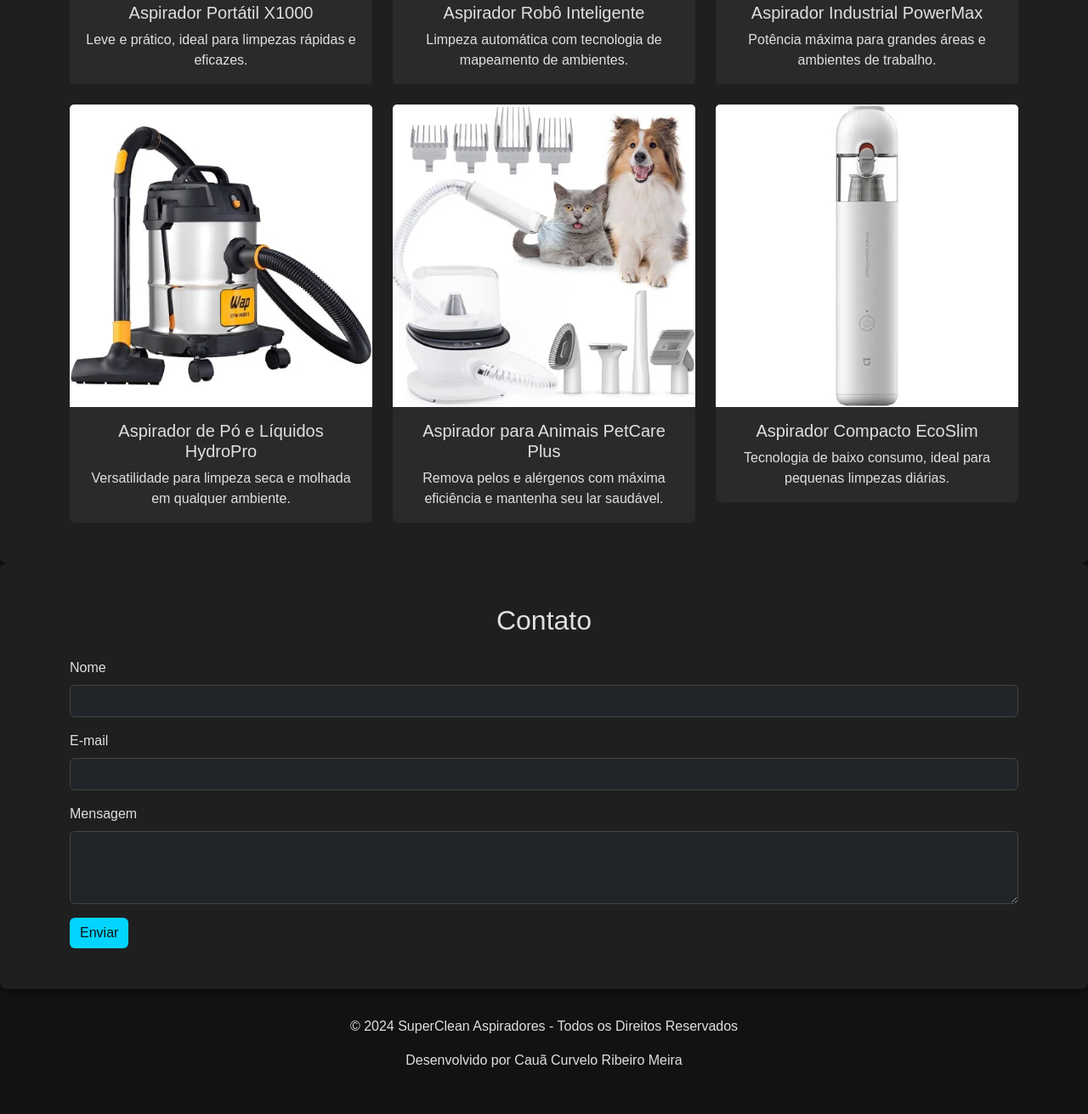
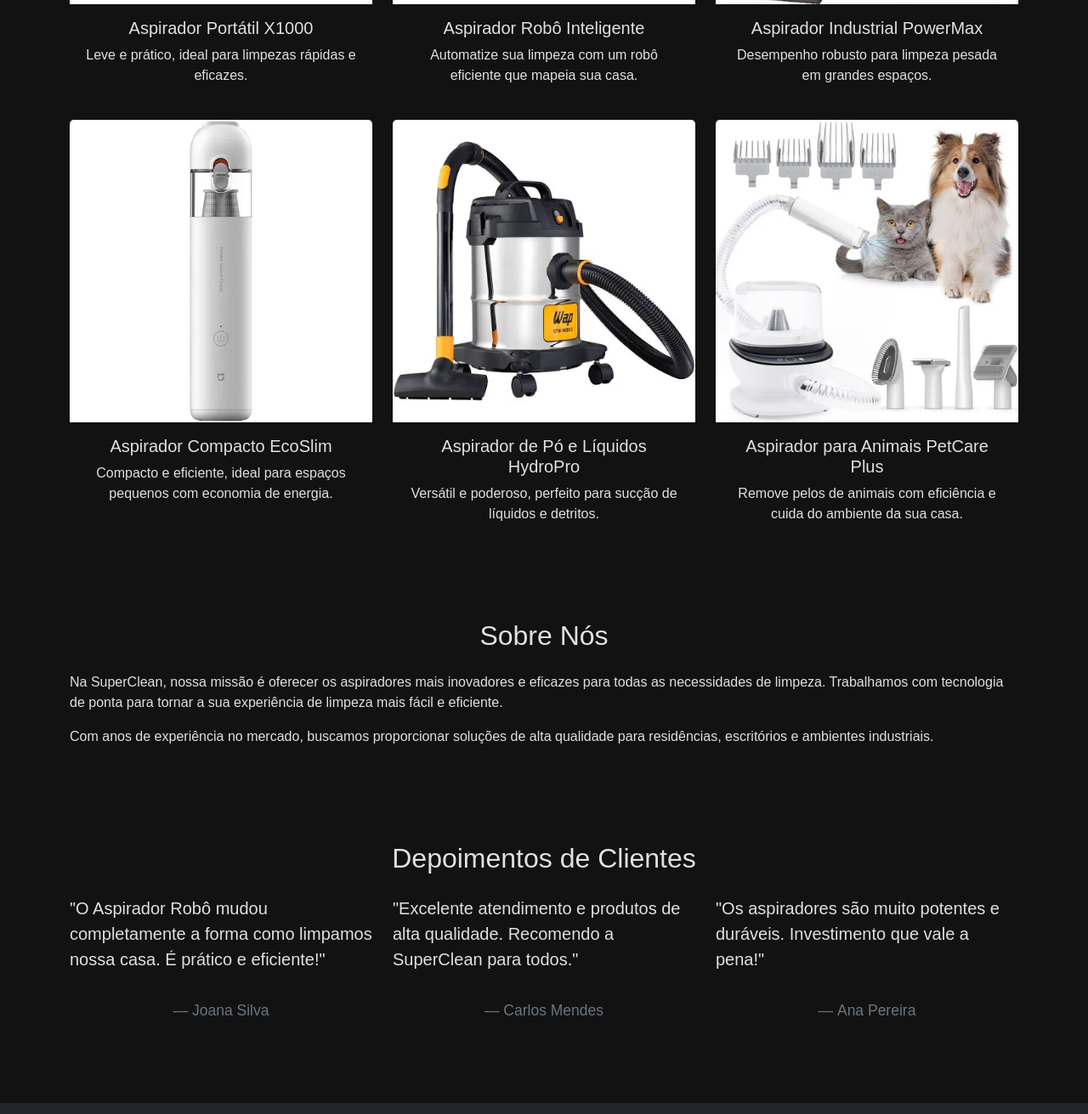
Before and after one commit to CauaCurvelo/Atividade-Front-End, a plain HTML site: page index.html in a window 1280 px wide. Shown: the part 779-2090 px from the top of the page at 85% size. Drawn offline with nearby package versions, Linux system fonts and the light colour scheme.

Commit message:
Ajuste site

```diff
--- a/index.html
+++ b/index.html
@@ -6,84 +6,11 @@
     <meta name="viewport" content="width=device-width, initial-scale=1.0">
     <title>SuperClean Aspiradores</title>
     <link href="https://cdn.jsdelivr.net/npm/bootstrap@5.3.0/dist/css/bootstrap.min.css" rel="stylesheet">
-    <style>
-        body {
-            background-color: #121212;
-            color: #e0e0e0;
-            font-family: Arial, sans-serif;
-        }
-
-        .navbar, .footer {
-            background: linear-gradient(90deg, #1f1f1f, #333);
-        }
-
-        .navbar a, .footer a {
-            color: #e0e0e0;
-            text-decoration: none;
-            transition: color 0.3s;
-        }
-
-        .navbar .nav-link:hover, .footer a:hover {
-            color: #00d4ff;
-        }
-
-        .section-bg-dark {
-            background-color: #1f1f1f;
-            padding: 3rem 1rem;
-            border-radius: 8px;
-            box-shadow: 0px 4px 6px rgba(0, 0, 0, 0.3);
-        }
-
-        .card {
-            background-color: #2a2a2a;
-            color: #e0e0e0;
-            border: none;
-            transition: transform 0.3s, box-shadow 0.3s;
-        }
-
-        .card:hover {
-            transform: scale(1.05);
-            box-shadow: 0px 8px 15px rgba(0, 0, 0, 0.5);
-        }
-
-        .btn-primary {
-            background-color: #00d4ff;
-            color: #121212;
-            border: none;
-            transition: background-color 0.3s;
-        }
-
-        .btn-primary:hover {
-            background-color: #008fb3;
-        }
-
-        .form-control {
-            background-color: #2a2a2a;
-            color: #e0e0e0;
-            border: 1px solid #444;
-        }
-
-        .form-control:focus {
-            border-color: #00d4ff;
-            box-shadow: 0 0 8px rgba(0, 212, 255, 0.6);
-        }
-
-        footer {
-            padding: 2rem 1rem;
-            text-align: center;
-        }
-
-        footer a {
-            color: #b3b3b3;
-        }
-
-        footer a:hover {
-            color: #ffffff;
-        }
-    </style>
+    <link rel="stylesheet" href="style.css">
 </head>
 
-<nav class="navbar navbar-expand-lg navbar-dark">
+<body>
+    <nav class="navbar navbar-expand-lg navbar-dark bg-dark">
         <div class="container">
             <a class="navbar-brand" href="#">SuperClean Aspiradores</a>
             <button class="navbar-toggler" type="button" data-bs-toggle="collapse" data-bs-target="#navbarNav"
@@ -99,6 +26,12 @@
                         <a class="nav-link" href="#produtos">Produtos</a>
                     </li>
                     <li class="nav-item">
+                        <a class="nav-link" href="#sobre">Sobre Nós</a>
+                    </li>
+                    <li class="nav-item">
+                        <a class="nav-link" href="#depoimentos">Depoimentos</a>
+                    </li>
+                    <li class="nav-item">
                         <a class="nav-link" href="#contato">Contato</a>
                     </li>
                 </ul>
@@ -108,14 +41,13 @@
 
     <section id="home" class="py-5 section-bg-dark text-white text-center">
         <div class="container">
-        <h1>Bem-vindo à SuperClean Aspiradores!</h1>
+            <h1 style="font-size: 3rem; margin-bottom: 1rem;">Bem-vindo à SuperClean Aspiradores!</h1>
             <p class="lead">Soluções modernas e eficientes para manter sua casa sempre limpa.</p>
             <a href="#produtos" class="btn btn-primary btn-lg">Conheça nossos produtos</a>
         </div>
     </section>
 
-
-<section id="produtos" class="py-5 section-bg-dark">
+    <section id="produtos" class="py-5">
         <div class="container">
             <h2 class="text-center mb-4">Nossos Produtos</h2>
             <div class="row g-4">
@@ -133,7 +65,7 @@
                         <img src="imagens/Aspirador Robô Inteligente.webp" class="card-img-top" alt="Aspirador Robô">
                         <div class="card-body text-center">
                             <h5 class="card-title">Aspirador Robô Inteligente</h5>
-                            <p class="card-text">Limpeza automática com tecnologia de mapeamento de ambientes.</p>
+                            <p class="card-text">Automatize sua limpeza com um robô eficiente que mapeia sua casa.</p>
                         </div>
                     </div>
                 </div>
@@ -142,68 +74,109 @@
                         <img src="imagens/Aspirador Industrial PowerMax.webp" class="card-img-top" alt="Aspirador Industrial">
                         <div class="card-body text-center">
                             <h5 class="card-title">Aspirador Industrial PowerMax</h5>
-                            <p class="card-text">Potência máxima para grandes áreas e ambientes de trabalho.</p>
+                            <p class="card-text">Desempenho robusto para limpeza pesada em grandes espaços.</p>
                         </div>
                     </div>
                 </div>
                 <div class="col-md-4">
                     <div class="card">
-                        <img src="imagens/Aspirador de Pó e Líquidos HydroPro.webp" class="card-img-top" alt="Aspirador de Pó e Líquidos HydroPro">
+                        <img src="imagens/Aspirador Compacto EcoSlim.webp" class="card-img-top" alt="Aspirador Compacto">
                         <div class="card-body text-center">
-                            <h5 class="card-title">Aspirador de Pó e Líquidos HydroPro</h5>
-                            <p class="card-text">Versatilidade para limpeza seca e molhada em qualquer ambiente.</p>
+                            <h5 class="card-title">Aspirador Compacto EcoSlim</h5>
+                            <p class="card-text">Compacto e eficiente, ideal para espaços pequenos com economia de energia.</p>
                         </div>
                     </div>
                 </div>
                 <div class="col-md-4">
                     <div class="card">
-                        <img src="imagens/Aspirador para Animais PetCare Plus.webp" class="card-img-top" alt="Aspirador para Animais PetCare Plus">
+                        <img src="imagens/Aspirador de Pó e Líquidos HydroPro.webp" class="card-img-top" alt="Aspirador de Pó e Líquidos">
                         <div class="card-body text-center">
-                            <h5 class="card-title">Aspirador para Animais PetCare Plus</h5>
-                            <p class="card-text">Remova pelos e alérgenos com máxima eficiência e mantenha seu lar saudável.</p>
+                            <h5 class="card-title">Aspirador de Pó e Líquidos HydroPro</h5>
+                            <p class="card-text">Versátil e poderoso, perfeito para sucção de líquidos e detritos.</p>
                         </div>
                     </div>
                 </div>
                 <div class="col-md-4">
                     <div class="card">
-                        <img src="imagens/Aspirador Compacto EcoSlim.webp" class="card-img-top" alt="Aspirador Compacto EcoSlim">
+                        <img src="imagens/Aspirador para Animais PetCare Plus.webp" class="card-img-top" alt="Aspirador para Animais">
                         <div class="card-body text-center">
-                            <h5 class="card-title">Aspirador Compacto EcoSlim</h5>
-                            <p class="card-text">Tecnologia de baixo consumo, ideal para pequenas limpezas diárias.</p>
+                            <h5 class="card-title">Aspirador para Animais PetCare Plus</h5>
+                            <p class="card-text">Remove pelos de animais com eficiência e cuida do ambiente da sua casa.</p>
                         </div>
                     </div>
+                </div>
+
+            </div>
+        </div>
+    </section>
+
+    <section id="sobre" class="py-5">
+        <div class="container">
+            <h2 class="text-center mb-4">Sobre Nós</h2>
+            <p>Na SuperClean, nossa missão é oferecer os aspiradores mais inovadores e eficazes para todas as necessidades de limpeza. Trabalhamos com tecnologia de ponta para tornar a sua experiência de limpeza mais fácil e eficiente.</p>
+            <p>Com anos de experiência no mercado, buscamos proporcionar soluções de alta qualidade para residências, escritórios e ambientes industriais.</p>
+        </div>
+    </section>
+
+
+    <section id="depoimentos" class="py-5">
+        <div class="container">
+            <h2 class="text-center mb-4">Depoimentos de Clientes</h2>
+            <div class="row">
+                <div class="col-md-4">
+                    <blockquote class="blockquote">
+                        <p>"O Aspirador Robô mudou completamente a forma como limpamos nossa casa. É prático e
+                            eficiente!"</p>
+                        <footer class="blockquote-footer">Joana Silva</footer>
+                    </blockquote>
+                </div>
+                <div class="col-md-4">
+                    <blockquote class="blockquote">
+                        <p>"Excelente atendimento e produtos de alta qualidade. Recomendo a SuperClean para todos."</p>
+                        <footer class="blockquote-footer">Carlos Mendes</footer>
+                    </blockquote>
+                </div>
+                <div class="col-md-4">
+                    <blockquote class="blockquote">
+                        <p>"Os aspiradores são muito potentes e duráveis. Investimento que vale a pena!"</p>
+                        <footer class="blockquote-footer">Ana Pereira</footer>
+                    </blockquote>
                 </div>
             </div>
         </div>
     </section>
 
-
-    <section id="contato" class="py-5 section-bg-dark">
+    <section id="contato" class="py-5 bg-dark text-white">
         <div class="container">
             <h2 class="text-center mb-4">Contato</h2>
             <form>
                 <div class="mb-3">
                     <label for="nome" class="form-label">Nome</label>
-                    <input type="text" class="form-control bg-dark text-white" id="nome" required>
+                    <input type="text" class="form-control" id="nome" required>
                 </div>
                 <div class="mb-3">
                     <label for="email" class="form-label">E-mail</label>
-                    <input type="email" class="form-control bg-dark text-white" id="email" required>
+                    <input type="email" class="form-control" id="email" required>
                 </div>
                 <div class="mb-3">
                     <label for="mensagem" class="form-label">Mensagem</label>
-                    <textarea class="form-control bg-dark text-white" id="mensagem" rows="3" required></textarea>
+                    <textarea class="form-control" id="mensagem" rows="4" required></textarea>
                 </div>
                 <button type="submit" class="btn btn-primary">Enviar</button>
             </form>
         </div>
     </section>
 
-
-    <footer>
+    <footer class="py-3 bg-dark text-white text-center">
         <p>© 2024 SuperClean Aspiradores - Todos os Direitos Reservados</p>
         <p>Desenvolvido por Cauã Curvelo Ribeiro Meira</p>
+        <div>
+            <a href="#" class="text-white mx-2">Política de Privacidade</a>
+            <a href="#" class="text-white mx-2">Termos de Uso</a>
+        </div>
     </footer>
+
+    <script src="https://cdn.jsdelivr.net/npm/bootstrap@5.3.0/dist/js/bootstrap.bundle.min.js"></script>
 </body>
 
 </html>
--- a/style.css
+++ b/style.css
@@ -1,4 +1,79 @@
-html {
+<style> html {
     height: 100%;
     width: 100%;
   }
+
+  body {
+    background-color: #121212;
+    color: #e0e0e0;
+    font-family: Arial, sans-serif;
+}
+
+.navbar, .footer {
+    background: linear-gradient(90deg, #1f1f1f, #1f1f1f);
+}
+
+.navbar a, .footer a {
+    color: #e0e0e0;
+    text-decoration: none;
+    transition: color 0.3s;
+}
+
+.navbar .nav-link:hover, .footer a:hover {
+    color: #00d4ff;
+}
+
+.section-bg-dark {
+    background-color: #1f1f1f;
+    padding: 3rem 1rem;
+    border-radius: 8px;
+    box-shadow: 0px 4px 6px rgba(0, 0, 0, 0.3);
+}
+
+.card {
+    background-color: #121212;
+    color: #e0e0e0;
+    border: none;
+    transition: transform 0.3s, box-shadow 0.3s;
+}
+
+.card:hover {
+    transform: scale(1.05);
+    box-shadow: 0px 8px 15px rgba(0, 0, 0, 0.5);
+}
+
+.btn-primary {
+    background-color: #00d4ff;
+    color: #121212;
+    border: none;
+    transition: background-color 0.3s;
+}
+
+.btn-primary:hover {
+    background-color: #008fb3;
+}
+
+.form-control {
+    background-color: #2a2a2a;
+    color: #e0e0e0;
+    border: 1px solid #444;
+}
+
+.form-control:focus {
+    border-color: #00d4ff;
+    box-shadow: 0 0 8px rgba(0, 212, 255, 0.6);
+}
+
+footer {
+    padding: 2rem 1rem;
+    text-align: center;
+}
+
+footer a {
+    color: #b3b3b3;
+}
+
+footer a:hover {
+    color: #ffffff;
+}
+</style>
```
Also changed, not shown: script.js (deleted), 1 other file. Lines whose indentation alone changed are shown as unchanged.
